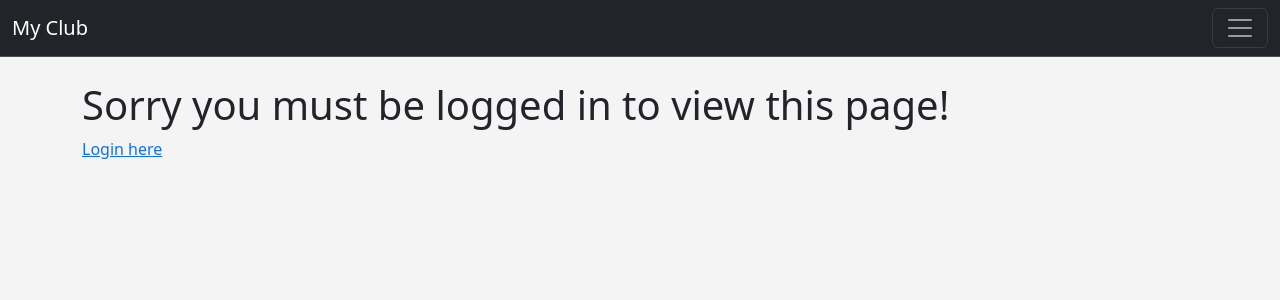
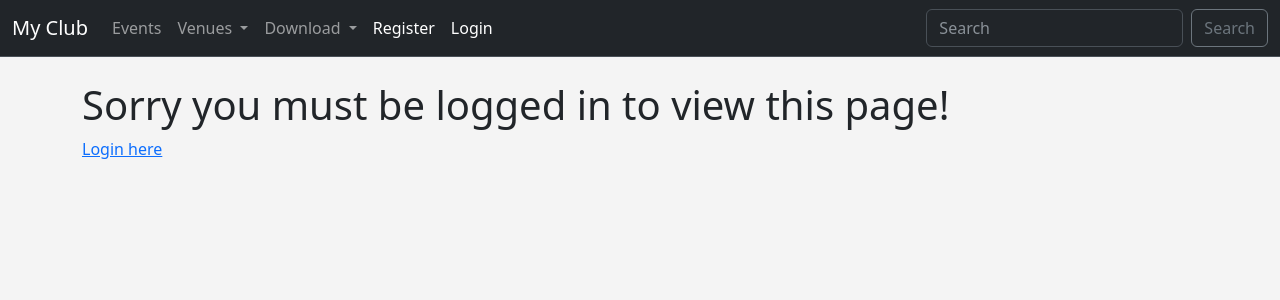
Before and after one commit to Douglas-tech/myclub_events, a Django app: page /add_event in a window 1280 px wide. Shown: the top 300 px of the page. Run offline with Django 4.2, Linux system fonts and the light colour scheme.

Commit message:
Commit changes to the navbar and the home function.

```diff
--- a/events/templates/events/base.html
+++ b/events/templates/events/base.html
@@ -3,7 +3,7 @@
   <head>
     <meta charset="utf-8">
     <meta name="viewport" content="width=device-width, initial-scale=1">
-    <title>Bootstrap demo</title>
+    <title>My Club Events</title>
     <link href="https://cdn.jsdelivr.net/npm/bootstrap@5.3.0/dist/css/bootstrap.min.css" rel="stylesheet"
           integrity="sha384-9ndCyUaIbzAi2FUVXJi0CjmCapSmO7SnpJef0486qhLnuZ2cdeRhO02iuK6FUUVM" crossorigin="anonymous">
     <style>
--- a/events/templates/events/navbar.html
+++ b/events/templates/events/navbar.html
@@ -1,4 +1,4 @@
-<nav class="navbar bg-dark border-bottom border-bottom-dark" data-bs-theme="dark">
+<nav class="navbar navbar-expand-sm bg-dark border-bottom border-bottom-dark" data-bs-theme="dark">
   <div class="container-fluid">
     <a class="navbar-brand" href="{% url 'home' %}">My Club</a>
     <button class="navbar-toggler" type="button" data-bs-toggle="collapse"
@@ -8,8 +8,8 @@
     </button>
     <div class="collapse navbar-collapse" id="navbarSupportedContent">
       <ul class="navbar-nav me-auto mb-2 mb-lg-0">
-        <li class="nav-item dropdown">
-          <a class="nav-link dropdown-toggle" href="#" role="button" data-bs-toggle="dropdown" aria-expanded="false">
+        <li class="nav-item">
+          <a class="nav-link" href="#" role="button" data-bs-toggle="dropdown" aria-expanded="false">
             Events
           </a>
           <ul class="dropdown-menu">
--- a/events/views.py
+++ b/events/views.py
@@ -242,7 +242,12 @@ def all_events(request):
 def home(request, year=datetime.now().year, month=datetime.now().strftime('%B')):
     """home(request, year, month): Renders the home page of the application with a calendar
     view of events for the specified year and month."""
-    name = ""
+
+    # Check if the user is logged in before accessing the user's name
+    if request.user.is_authenticated:
+        name = request.user.first_name + ' ' + request.user.last_name
+    else:
+        name = ""
     month = month.capitalize()
     # convert month from name to number
     month_number = list(calendar.month_name).index(month)
```
Also changed, not shown: docs/conf.py (deleted, +0 -37 lines), db.sqlite3, 3 other files.
